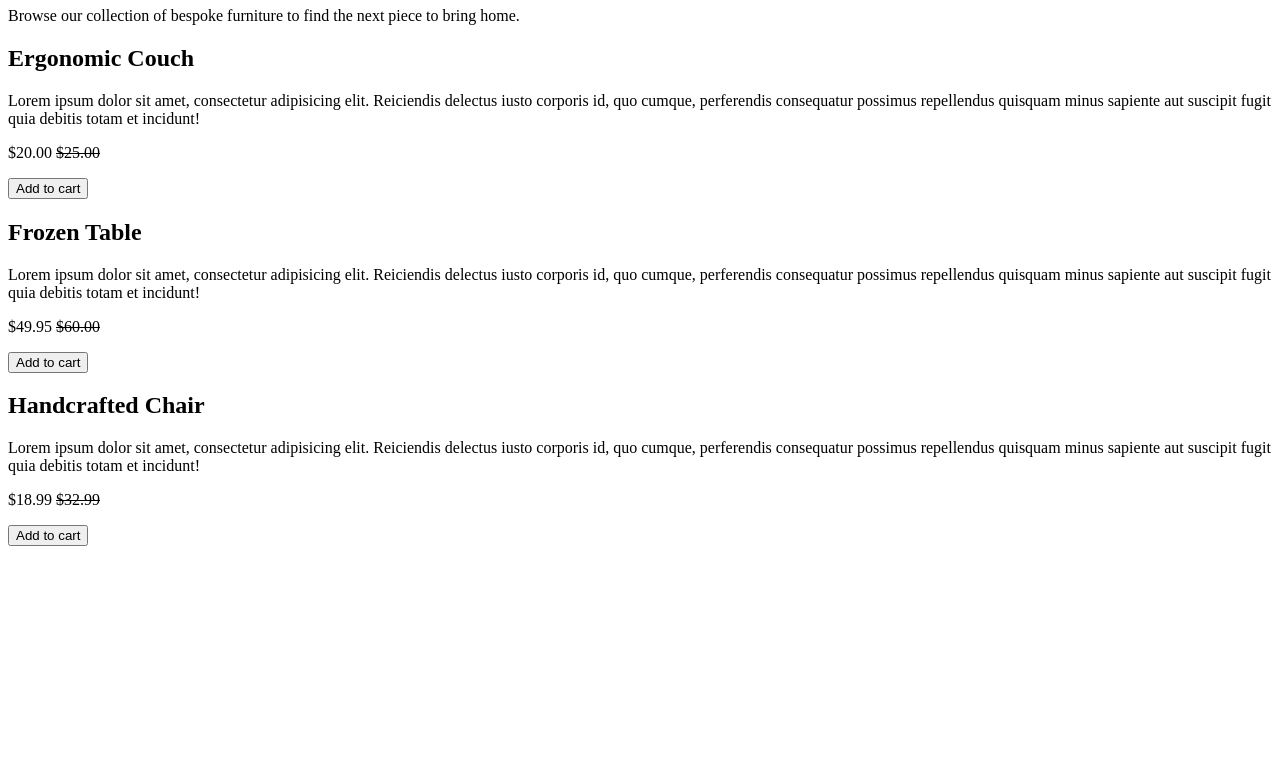
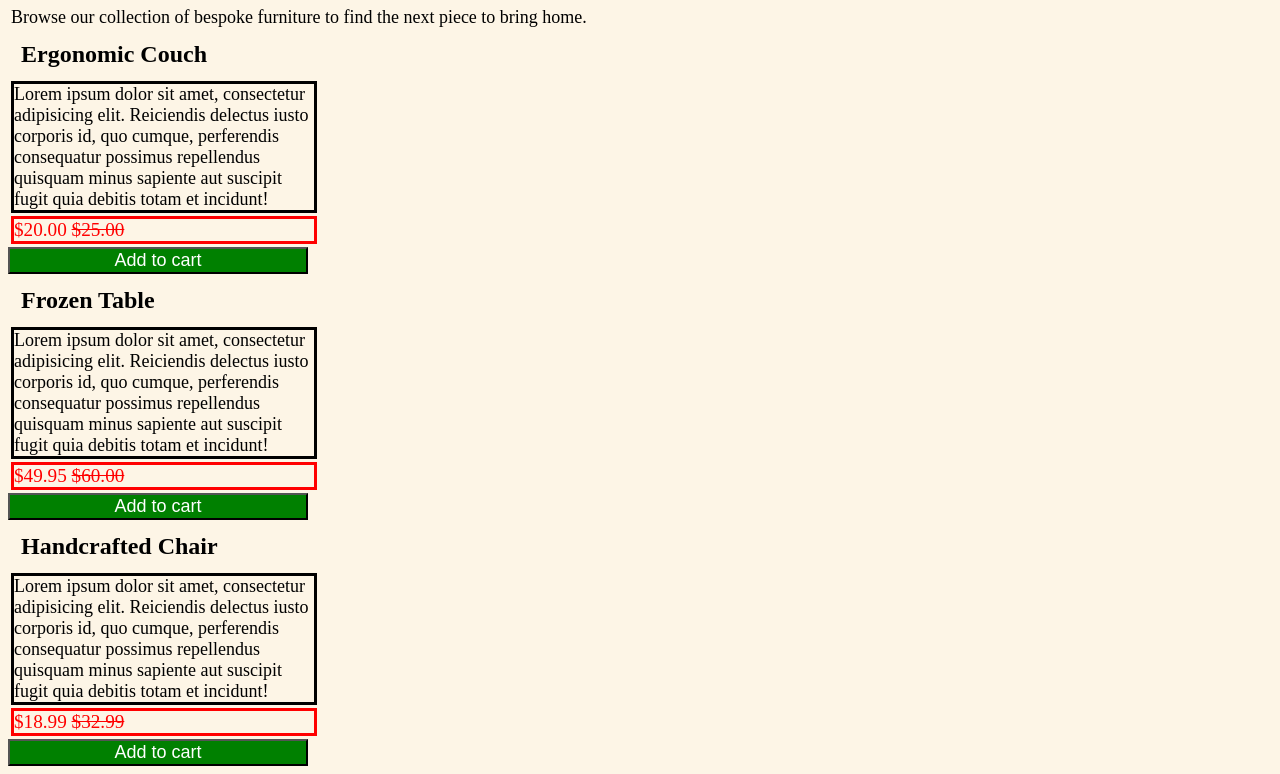
Before and after one commit to eharves/Furniture-Emporium, a plain HTML site: page index.html in a window 1280 px wide. Shown: the part 73-847 px from the top of the page. Before the commit the page ends 800 px from the top, so only its background shows below. Drawn offline with Linux system fonts and the light colour scheme.

Commit message:
Furniture Emporium

```diff
--- a/index.css
+++ b/index.css
@@ -0,0 +1,40 @@
+body {
+    background-color: oldlace;
+}
+h2{
+    margin: 3px;
+    padding: 10px;
+    color: black;
+    text-align: left;
+    width: 200px;
+
+
+
+}
+p{
+    color: black;
+    text-align: left;
+    margin: 3px;
+    font-size: large;
+
+
+}
+button{
+    background-color: green;
+    color: white;
+    size-adjust: 30px;
+    font-size: large;
+    width: 300px;
+}
+.pTag{
+    border: solid black;
+    font-style: normal;
+    width: 300px;
+}
+
+#pId{
+    font-size: larger;
+    color: red;
+    border: solid;
+    width: 300px;
+}
--- a/index.html
+++ b/index.html
@@ -2,6 +2,7 @@
 <html lang="en">
   <head>
     <title>Furniture Emporium</title>
+    <link rel="stylesheet" href="index.css"
   </head>
   <body>
     <main>
@@ -14,35 +15,35 @@
       </header>
       <article>
         <h2>Ergonomic Couch</h2>
-        <p>
+        <p class="pTag">
           Lorem ipsum dolor sit amet, consectetur adipisicing elit. Reiciendis
           delectus iusto corporis id, quo cumque, perferendis consequatur
           possimus repellendus quisquam minus sapiente aut suscipit fugit quia
           debitis totam et incidunt!
         </p>
-        <p>$20.00 <s>$25.00</s></p>
+        <p id="pId">$20.00 <s>$25.00</s></p>
         <button>Add to cart</button>
       </article>
       <article>
         <h2>Frozen Table</h2>
-        <p>
+        <p class="pTag">
           Lorem ipsum dolor sit amet, consectetur adipisicing elit. Reiciendis
           delectus iusto corporis id, quo cumque, perferendis consequatur
           possimus repellendus quisquam minus sapiente aut suscipit fugit quia
           debitis totam et incidunt!
         </p>
-        <p>$49.95 <s>$60.00</s></p>
+        <p id="pId">$49.95 <s>$60.00</s></p>
         <button>Add to cart</button>
       </article>
       <article>
         <h2>Handcrafted Chair</h2>
-        <p>
+        <p class="pTag">
           Lorem ipsum dolor sit amet, consectetur adipisicing elit. Reiciendis
           delectus iusto corporis id, quo cumque, perferendis consequatur
           possimus repellendus quisquam minus sapiente aut suscipit fugit quia
           debitis totam et incidunt!
         </p>
-        <p>$18.99 <s>$32.99</s></p>
+        <p id="pId">$18.99 <s>$32.99</s></p>
         <button>Add to cart</button>
       </article>
     </main>
```
